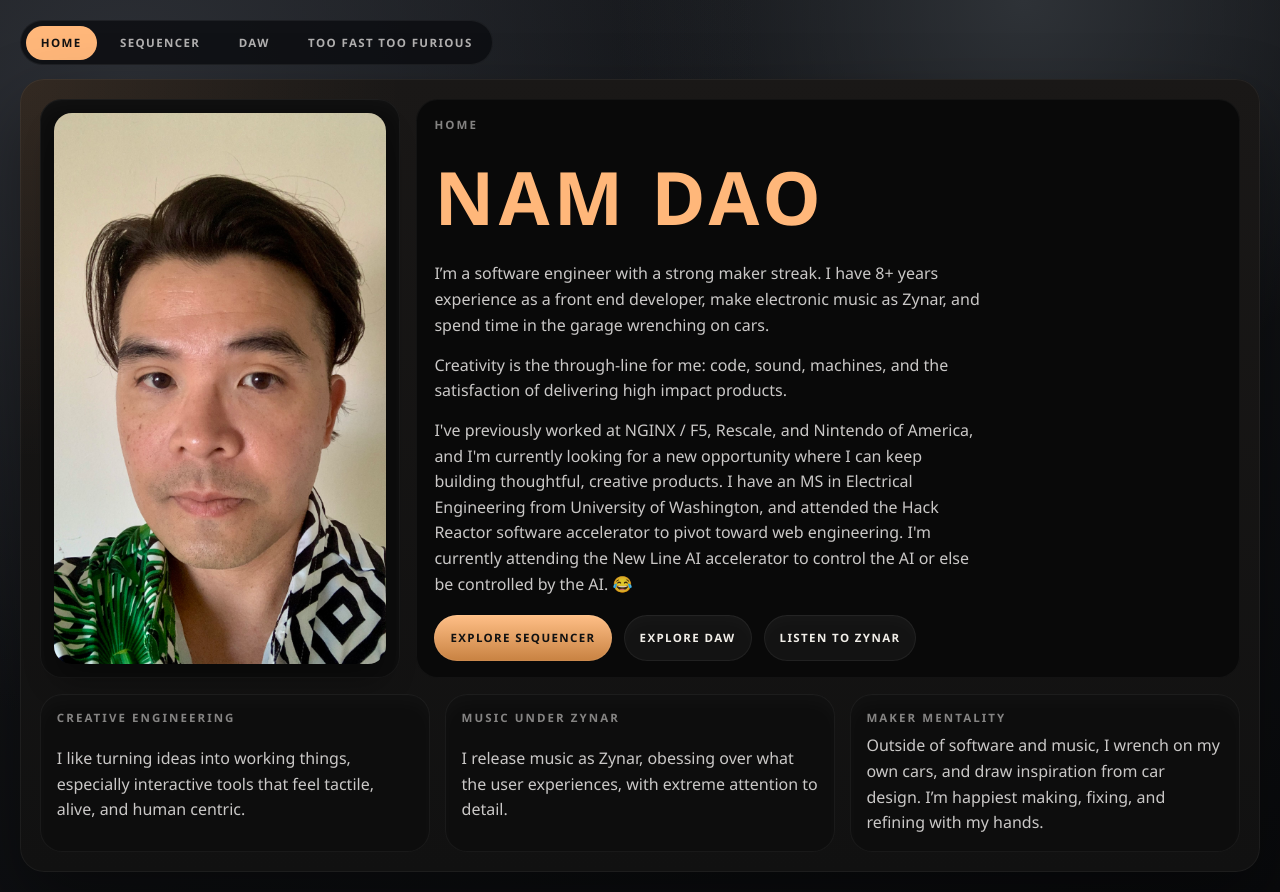
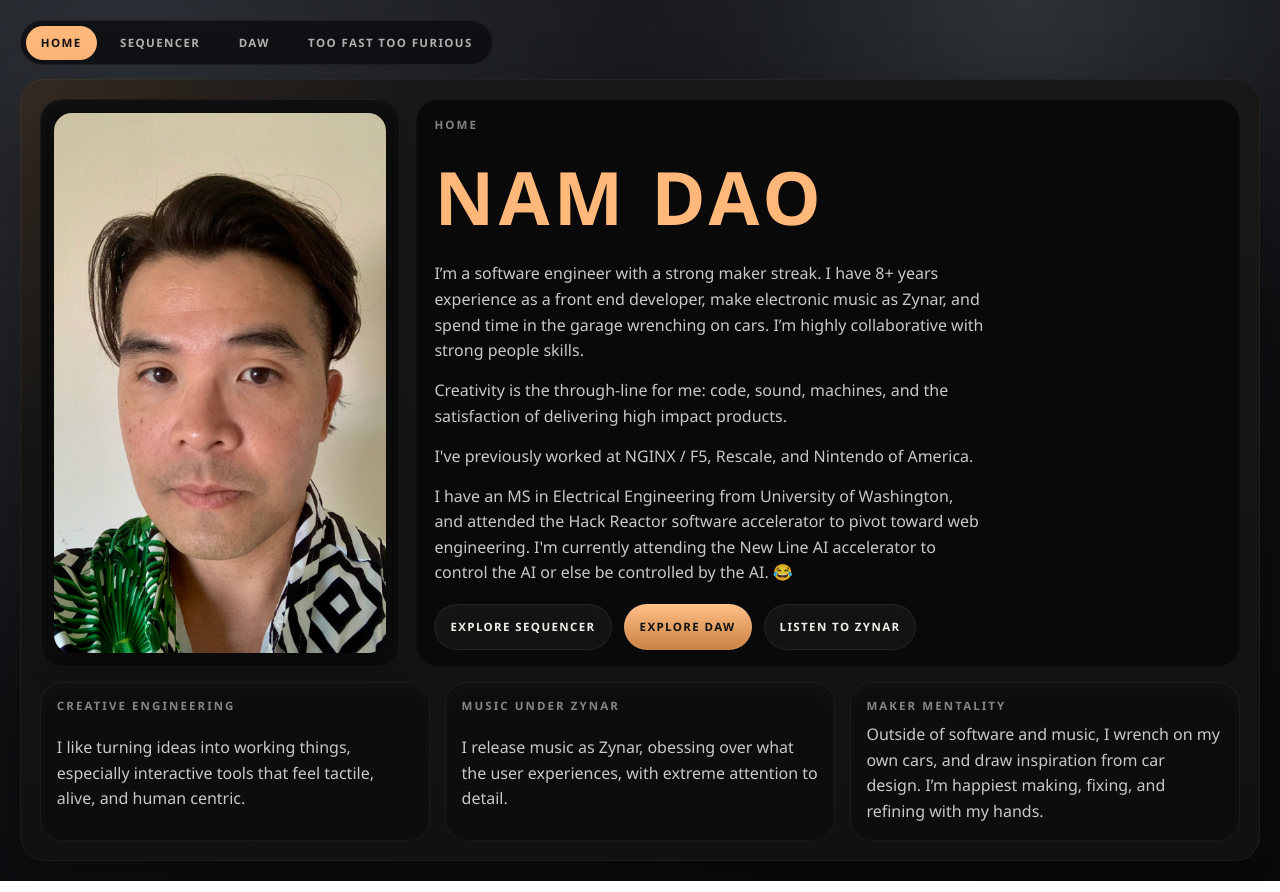
Before and after one commit to metzgerdev/Drum-Machine, a React app: page / in a window 1280 px wide. Built offline with nearby package versions, Linux system fonts and the light colour scheme.

Commit message:
Refine home intro copy

```diff
--- a/src/View/Home/Home.tsx
+++ b/src/View/Home/Home.tsx
@@ -35,7 +35,8 @@ function Home() {
             <p className="home-summary">
               I’m a software engineer with a strong maker streak. I have 8+
               years experience as a front end developer, make electronic music
-              as Zynar, and spend time in the garage wrenching on cars.
+              as Zynar, and spend time in the garage wrenching on cars. I’m
+              highly collaborative with strong people skills.
             </p>
             <p className="home-summary">
               Creativity is the through-line for me: code, sound, machines, and
@@ -43,20 +44,21 @@ function Home() {
             </p>
             <p className="home-summary">
               I&apos;ve previously worked at NGINX / F5, Rescale, and Nintendo
-              of America, and I&apos;m currently looking for a new opportunity
-              where I can keep building thoughtful, creative products. I have
-              an MS in Electrical Engineering from University of Washington,
-              and attended the Hack Reactor software accelerator to pivot
-              toward web engineering. I&apos;m currently attending the New Line
-              AI accelerator to control the AI or else be controlled by the AI.
-              😂
+              of America.
+            </p>
+            <p className="home-summary">
+              I have an MS in Electrical Engineering from University of
+              Washington, and attended the Hack Reactor software accelerator to
+              pivot toward web engineering. I&apos;m currently attending the New
+              Line AI accelerator to control the AI or else be controlled by the
+              AI. 😂
             </p>
 
             <div className="home-actions">
-              <a className="home-action home-action--primary" href="#/sequencer">
+              <a className="home-action" href="#/sequencer">
                 Explore Sequencer
               </a>
-              <a className="home-action" href="#/daw">
+              <a className="home-action home-action--primary" href="#/daw">
                 Explore DAW
               </a>
               <a
```
